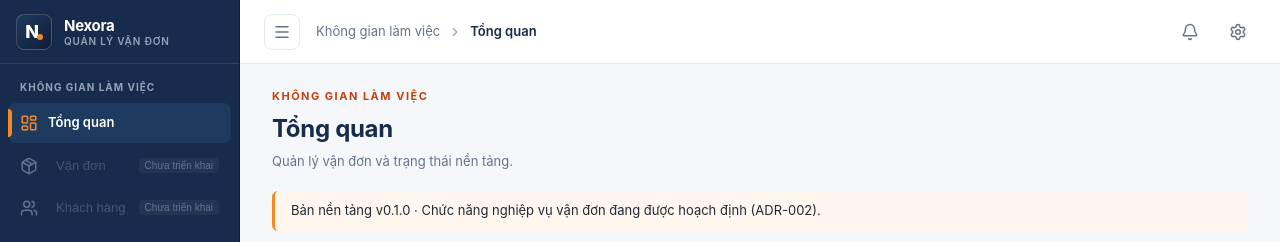
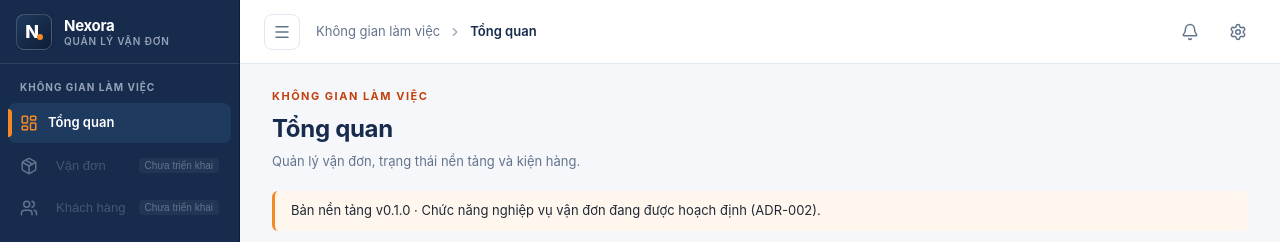
Before and after one commit to dinhphuquy2k1/nexora, a Next.js app in the folder apps/web/: page / in a window 1280 px wide. Shown: the top 242 px of the page. Built offline with nearby package versions, Linux system fonts and the light colour scheme.

Commit message:
fix(web): preserve dev smoke HMR search token in page intro

```diff
--- a/apps/web/app/page.tsx
+++ b/apps/web/app/page.tsx
@@ -7,7 +7,9 @@ export default function Home() {
       <div style={{ marginBottom: "20px" }}>
         <p className="eyebrow">KHÔNG GIAN LÀM VIỆC</p>
         <h1>Tổng quan</h1>
-        <p className="intro">Quản lý vận đơn và trạng thái nền tảng.</p>
+        <p className="intro">
+          Quản lý vận đơn, trạng thái nền tảng và kiện hàng.
+        </p>
       </div>
 
       <div className="notice">
```
